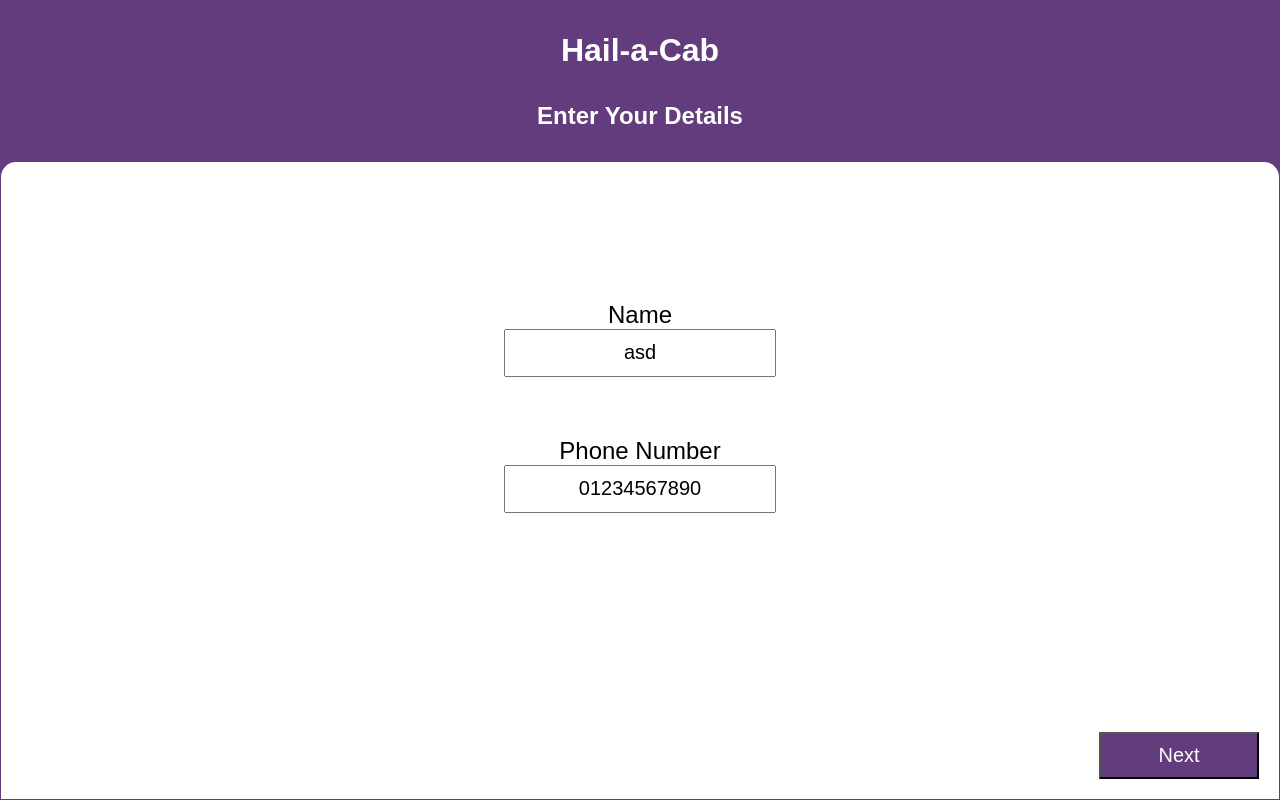
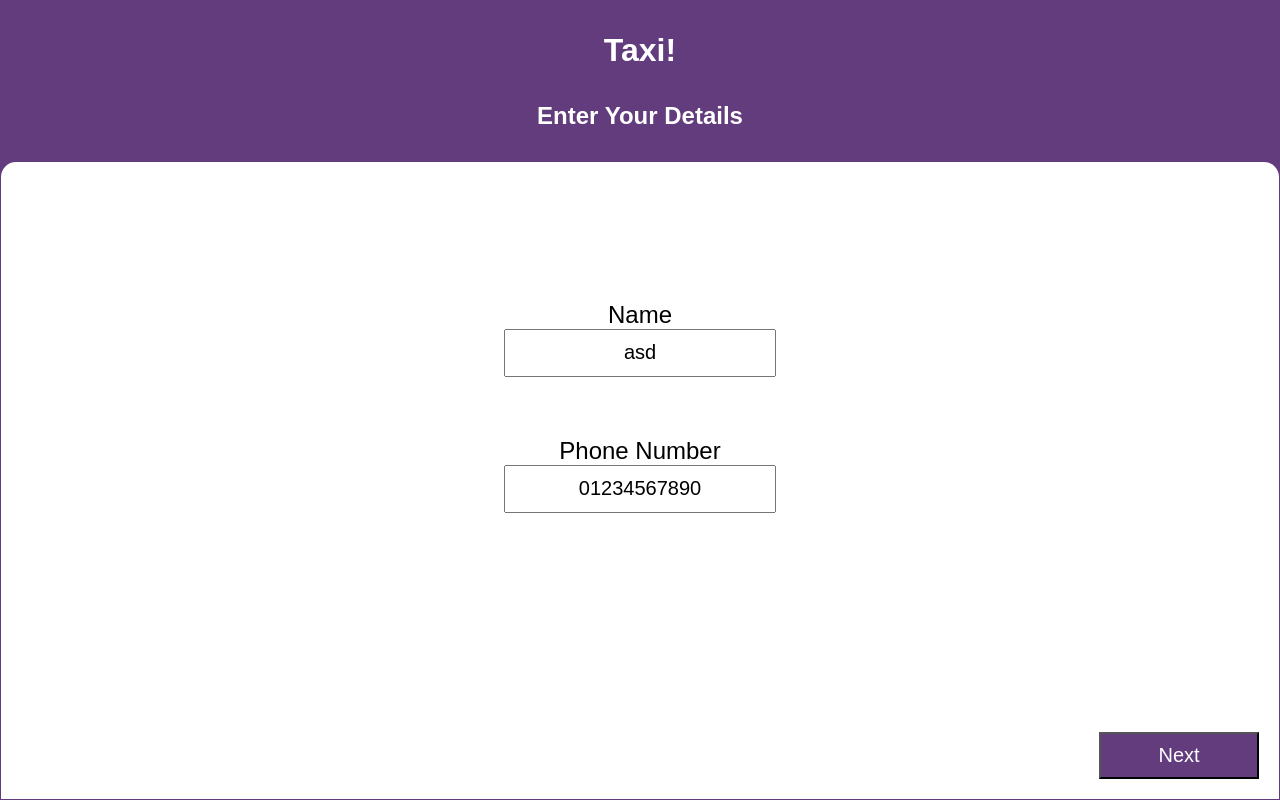
Before and after one commit to Ruaidhri-MacKenzie/taxi, a React (Create React App) app in the folder client/: page / in a window 1280 px wide. Built offline with nearby package versions, Linux system fonts and the light colour scheme.

Commit message:
Changed title

```diff
--- a/client/src/App.js
+++ b/client/src/App.js
@@ -7,7 +7,7 @@ function App() {
   return (
     <div className="App">
 			<header className="header">
-				<h1 className="header__title">Hail-a-Cab</h1>
+				<h1 className="header__title">Taxi!</h1>
 			</header>
 			<main className="main">
 				<OrderForm />
```
